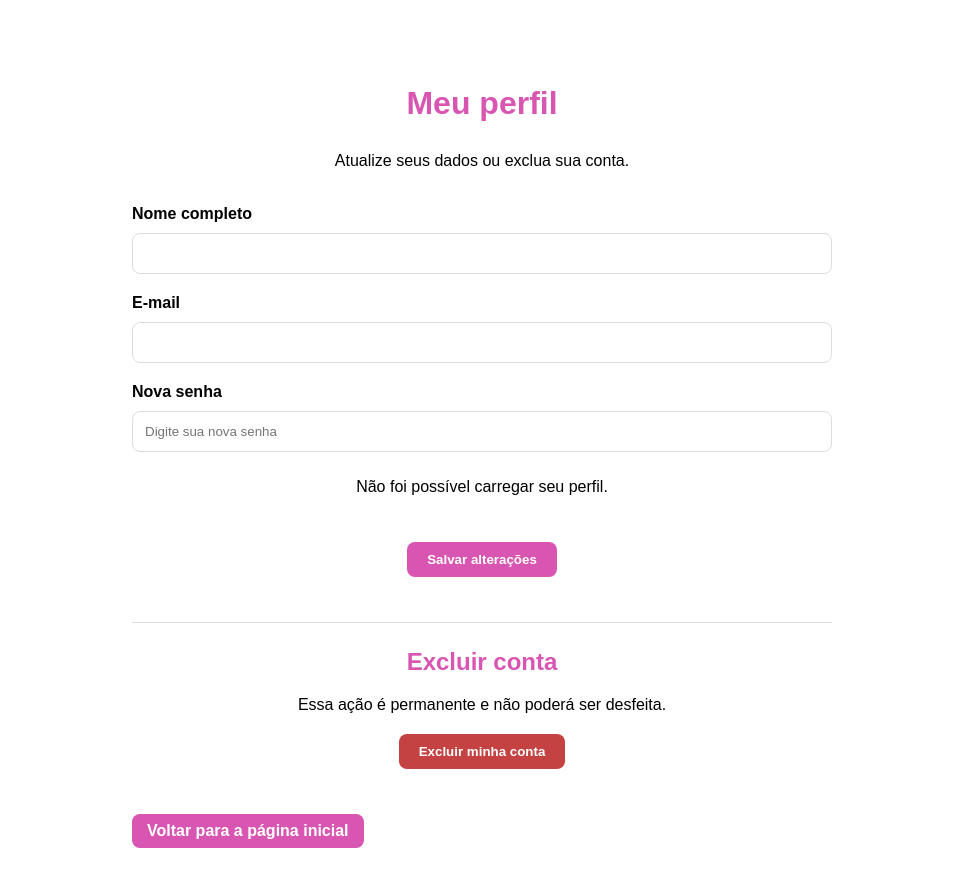
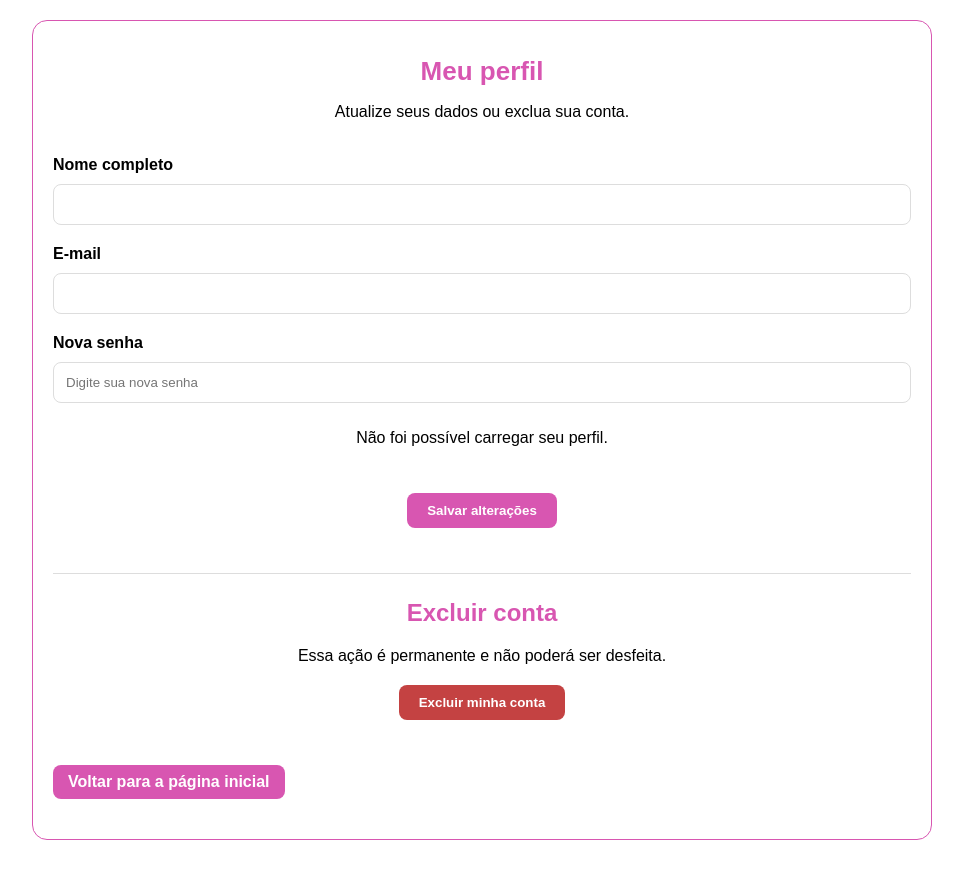
Before and after one commit to labmnger-web/labManager-v2, a website: page frontend/html/perfil.html in a window 1280 px wide. Shown: the whole page, without its empty margins (158-1121 px from the left). After the commit the page ends 860 px from the top, so only its background shows below. Drawn offline with Linux system fonts and the light colour scheme; no server answers; sample sign-in values are in the browser's storage.

Commit message:
Update perfil.css

```diff
--- a/frontend/css/perfil.css
+++ b/frontend/css/perfil.css
@@ -1,15 +1,18 @@
-
 .perfil-container {
-    width: 80%;
-    max-width: 700px;
-    margin: 30px auto;
-    padding: 25px;
+    width: 90%;
+    max-width: 900px;
+    margin: 20px auto;
+    padding: 20px;
+    border: 1px solid #d856b1;
+    border-radius: 15px;
+    box-sizing: border-box;
 }
 
 .perfil-container h1 {
     text-align: center;
     color: #d856b1;
-    margin: 30px 20px;
+    margin: 15px 10px;
+    font-size: 26px;
 }
 
 .perfil-container > p {
```
